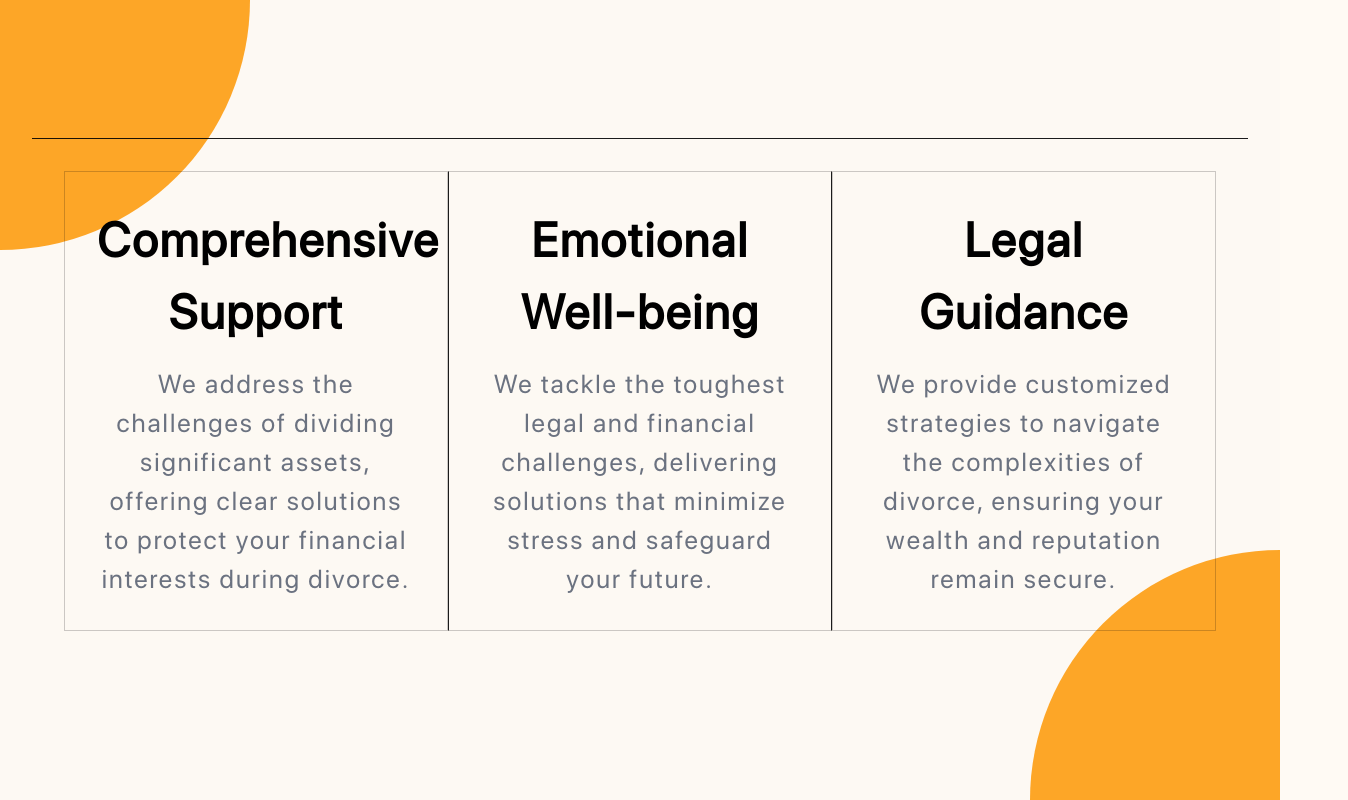
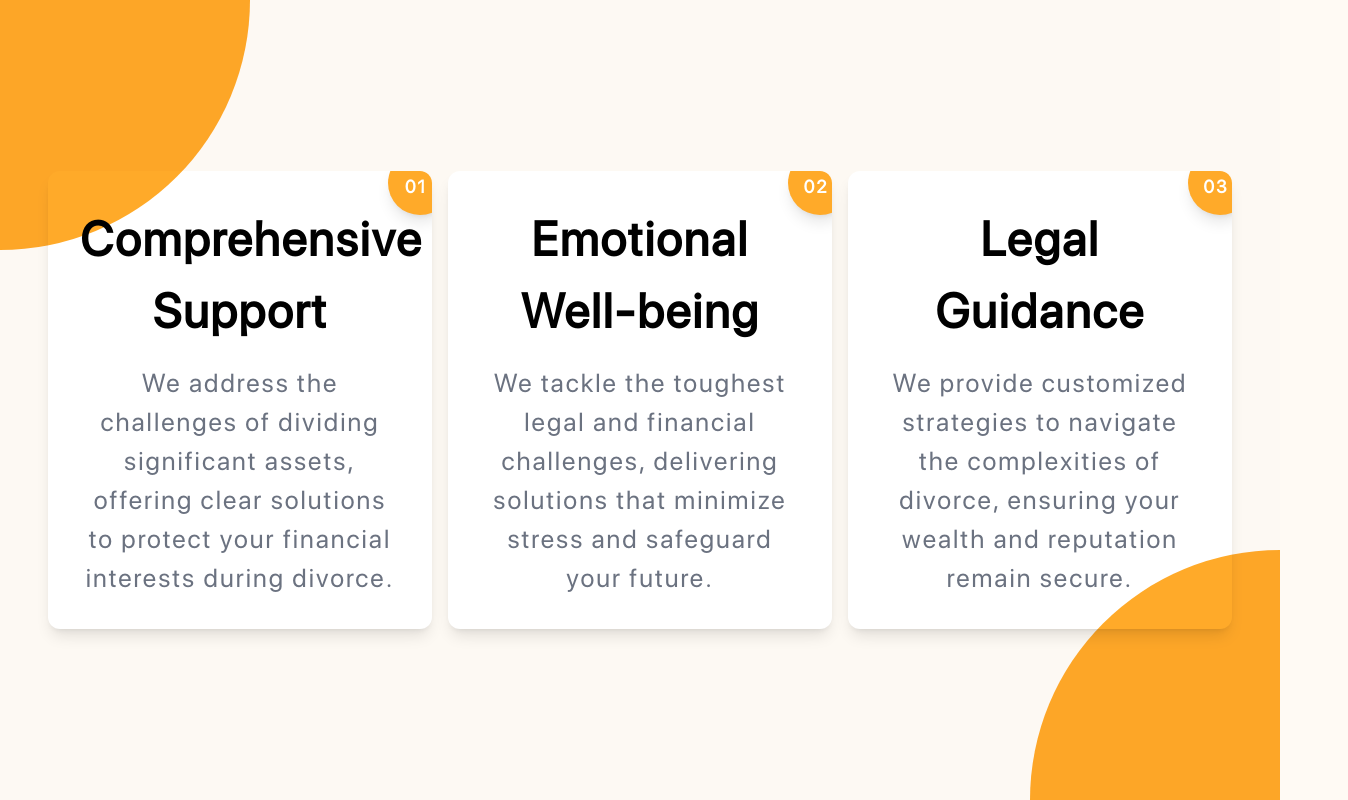
Before and after one commit to rumeshsmrr/Jimmu_V2, a React (Vite) app: page / in a window 1280 px wide. Shown: the part 5600-6400 px from the top of the page, 1348 px wide, since content can reach past the window. Built offline with nearby package versions, Linux system fonts and the light colour scheme.

Commit message:
modified:   src/components/AboutUs_Se03.jsx

```diff
--- a/src/components/AboutUs_Se03.jsx
+++ b/src/components/AboutUs_Se03.jsx
@@ -24,7 +24,7 @@ const AboutUs_Se03 = () => (
       delay={0.6}
     />
 
-    <div className="grid grid-cols-1 sm:grid-cols-2 lg:grid-cols-3 borderTop p-6 sm:p-8">
+    <div className="grid grid-cols-1 sm:grid-cols-2 lg:grid-cols-3 md:gap-4 gap-2  p-6 sm:p-8">
       {/* Card 1: Comprehensive Support */}
       <CustomCard
         number="01"
@@ -49,7 +49,7 @@ const AboutUs_Se03 = () => (
       <CustomCard
         number="03"
         title="Legal Guidance"
-        description="We provide customized strategies to navigate the complexities of divorce, ensuring your wealth and reputation remain secure."
+        description="We provide customized strategies to navigate  the complexities of divorce, ensuring your wealth and reputation remain secure."
         animationDelay={1.0}
         initial={{ opacity: 0, x: 50 }}
         whileInView={{ opacity: 1, x: 0 }}
@@ -69,16 +69,16 @@ const CustomCard = ({
   border,
 }) => (
   <motion.div
-    className={`relative border border-black/20 dark:border-white/20 max-w-sm w-full mx-auto p-8 h-auto group flex flex-col justify-between overflow-hidden transition-transform duration-300 hover:translate-y-[-5px] hover:shadow-2xl ${border}`}
+    className="relative  dark:border-white/20 max-w-sm w-full mx-auto bg-white shadow-lg  rounded-xl p-8 h-auto group flex flex-col justify-between overflow-hidden transition-transform duration-300 hover:translate-y-[-5px] hover:shadow-2xl ${border}"
     initial={initial}
     whileInView={whileInView}
     transition={{ duration: animationDelay, ease: "easeOut" }}
     // viewport={{ once: true, amount: 0.2 }}
   >
     {/* Number Badge */}
-    {/* <div className="absolute w-16 h-16 bg-[#FFAA29] rounded-full -top-5 -right-5 flex items-center justify-center shadow-lg">
-      <p className="text-white text-lg font-bold">{number}</p>
-    </div> */}
+    <div className="absolute w-16 h-16 bg-[#FFAA29] rounded-full -top-5 -right-5 flex items-center justify-center shadow-lg">
+      <p className="text-white text-lg font-bold pr-2 pt-2">{number}</p>
+    </div>
 
     {/* Card Title */}
     <div className="text-center">
```
